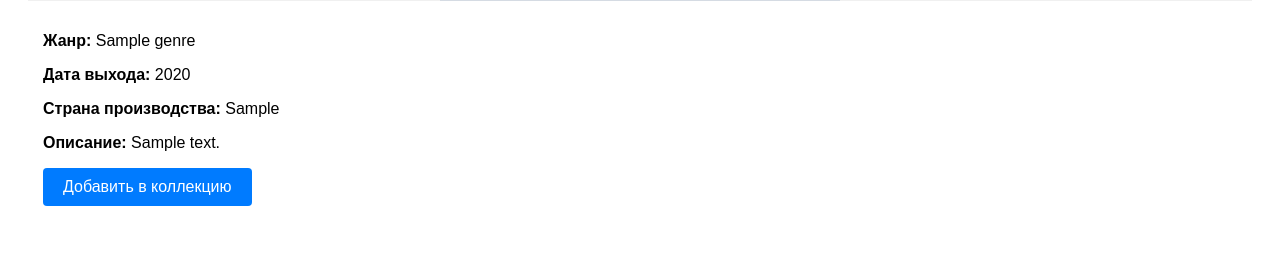
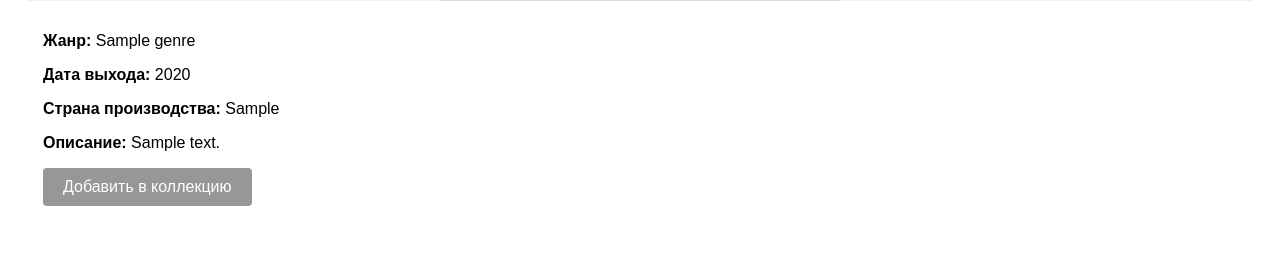
Before and after one commit to osccircuit/Filmora, a Django app: a page that uses movies/templates/movies/movie.html in a window 1280 px wide. Shown: the part 445-713 px from the top of the page. Run offline with Django 5.2, Linux system fonts and the light colour scheme; a user stored in the database is signed in; tables that the repository leaves empty hold one stand-in row (values such as "Sample post"); grey boxes marked "Sample" are stand-in pictures.

Commit message:
create function to add movie in ajax

```diff
--- a/movies/templates/movies/movie.html
+++ b/movies/templates/movies/movie.html
@@ -17,10 +17,7 @@
             <p><strong>Дата выхода:</strong> {{ movie.year }}</p>
             <p><strong>Страна производства:</strong> {{ movie.country }}</p>
             <p><strong>Описание:</strong> {{ movie.description }}</p>
-            <a href="" class="btn-add add-to-collection" data-movie-id="{{ movie.id }}">
-                {% csrf_token %}
-                Добавить в коллекцию
-            </a>
+            {% include "includes/add_to_collect_btn.html" %}
         </div>
     </div>
 </div>
--- a/movies/views.py
+++ b/movies/views.py
@@ -61,7 +61,13 @@ def user_movies(request, slug='all'):
 def movie_details(request, slug):
     """The concrete movie information view."""
     movie = Movie.objects.filter(slug=slug).first()
+
+    if UserMovie.objects.filter(user=request.user, movie=movie).first() is None:
+        user_movie = None
+    else:
+        user_movie = True
     context = {
         'movie': movie,
+        'user_movie': user_movie,
     }
     return render(request, 'movies/movie.html', context)
--- a/static/css/concrete_movie.css
+++ b/static/css/concrete_movie.css
@@ -36,6 +36,18 @@ movie-detail {
     transition: background-color 0.3s;
 }
 
+.btn-add-disabled {
+    display: inline-block;
+    padding: 10px 20px;
+    background-color: #969798;
+    color: #ffffff;
+    text-decoration: none;
+    border: none;
+    border-radius: 4px;
+    cursor: default;
+    font-size: 16px;
+}
+
 .btn-add:hover {
     background-color: #0056b3;
 }
--- a/static/css/user/notifications.css
+++ b/static/css/user/notifications.css
@@ -42,3 +42,7 @@
         transform: translateY(0);
     }
 }
+
+#jq-notification {
+    display: none; /* Initially hidden */
+}
--- /dev/null
+++ b/templates/includes/add_to_collect_btn.html
@@ -0,0 +1,12 @@
+<div class="movie-container">
+    {% if user_movie %}
+        <div class="btn-add-disabled">
+            Добавить в коллекцию
+        </div>
+    {% else %}
+        <a href="{% url "users:add_to_collection" %}" class="btn-add add-to-collection" data-movie-id="{{ movie.id }}">
+            {% csrf_token %}
+            Добавить в коллекцию
+        </a>
+    {% endif %}
+</div>
--- a/templates/includes/notifications.html
+++ b/templates/includes/notifications.html
@@ -16,4 +16,9 @@
             </div>
         {% endfor %}
     </div>
+{% else %}
+    <div class="notifications">
+        <div id="jq-notification" class="notification success" role="alert">
+        </div>
+    </div>
 {% endif %}
--- a/users/urls.py
+++ b/users/urls.py
@@ -8,5 +8,5 @@ urlpatterns = [
     path('registration/', views.registration, name='registration'),
     path('profile/', views.profile, name='profile'),
     path('logout/', views.logout, name='logout'),
-    path('add-to-collection/<int:film_id>/', views.add_to_collection, name='add_to_collection'),
+    path('add-to-collection/', views.add_to_collection, name='add_to_collection'),
 ]
```
Also changed, not shown: users/views.py (+16 -4 lines), static/js/jquery-ajax.js.
